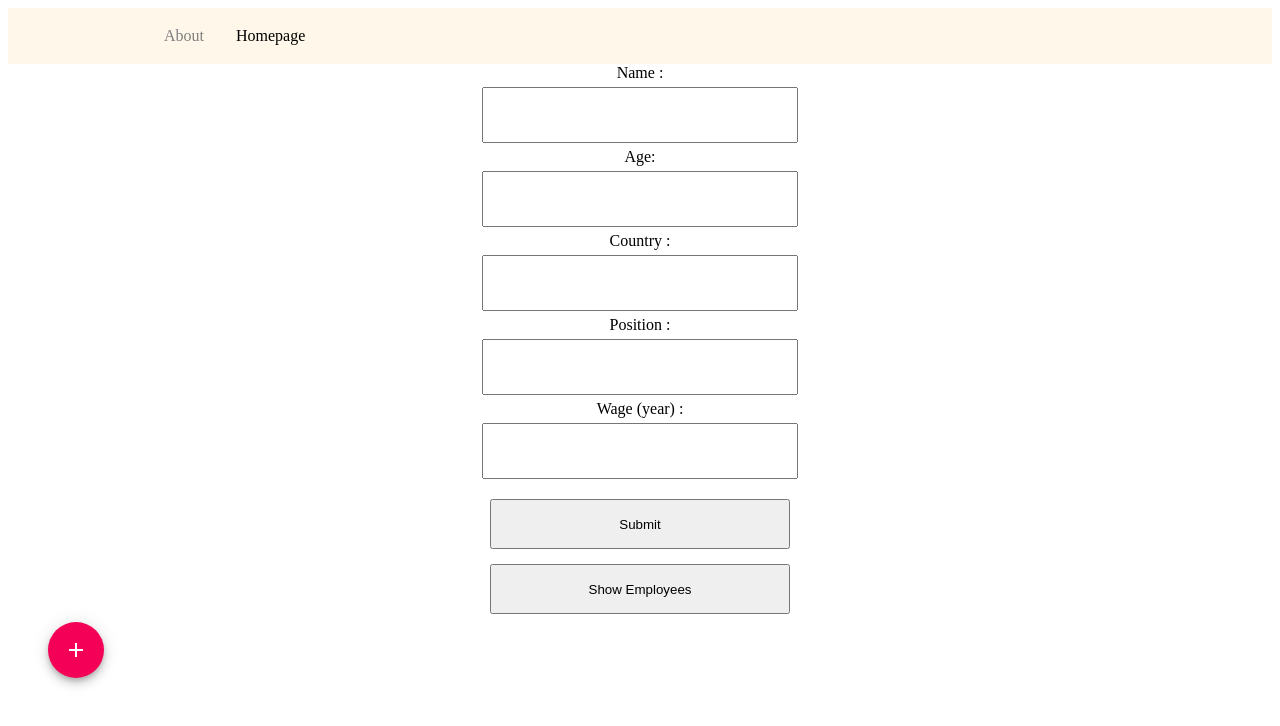
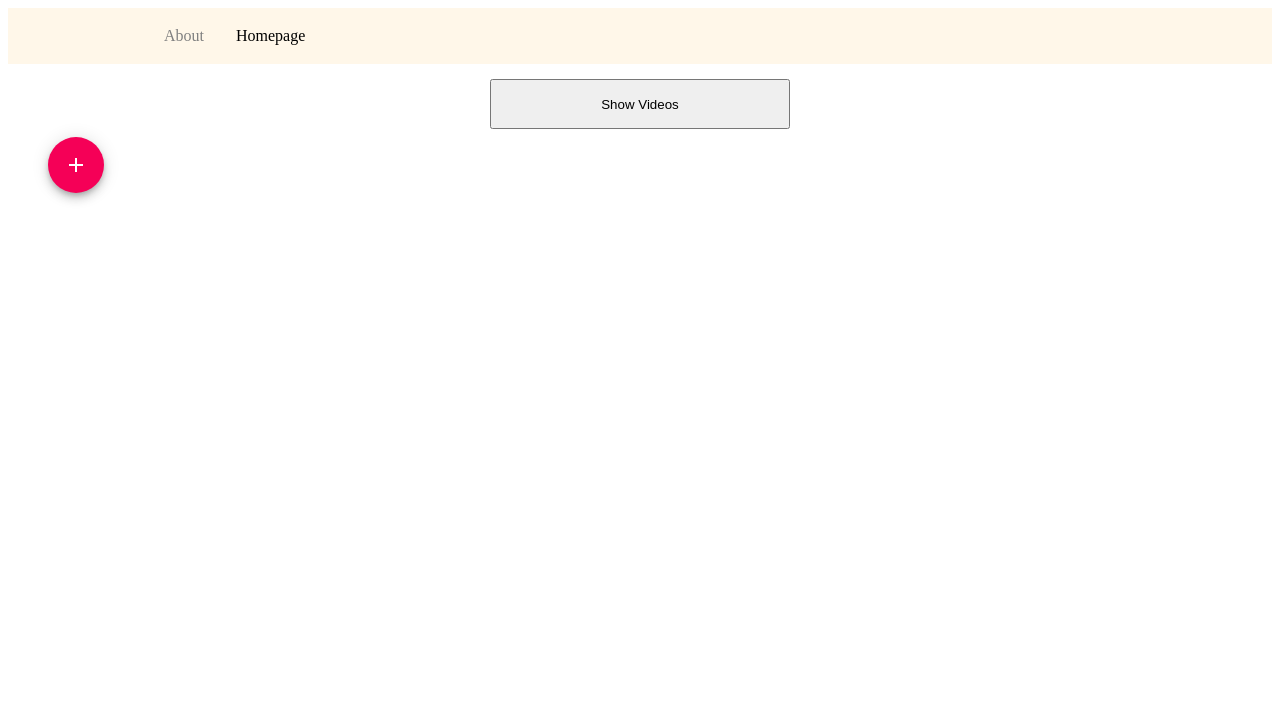
Before and after one commit to sakkarin2000/osproject-timemachine, a React (Create React App) app in the folder client/: page / in a window 1280 px wide. Shown: the top 726 px of the page. Built offline with nearby package versions, Linux system fonts and the light colour scheme.

Commit message:
fetch but can't read image

```diff
--- a/client/src/pages/index.js
+++ b/client/src/pages/index.js
@@ -37,52 +37,28 @@ const Home = () => {
     setOpen(true);
   };
   const handleClose = () => {
+    setPreThumbnail(process.env.PUBLIC_URL + "/thumbnail_mock.jpg");
+    setProgress("0");
     setOpen(false);
   };
-  const [name, setName] = useState("");
-  const [age, setAge] = useState(0);
-  const [country, setCountry] = useState("");
-  const [position, setPosition] = useState("");
-  const [wage, setWage] = useState(0);
+
   // const displayInfo = () => {
   //   console.log(name + age + country + position + wage);
   // };
   const [employeeList, setEmployeeList] = useState([]);
   const [thumbnailForUpload, setThumbnailForUpload] = useState(new FormData());
   const [videoForUpload, setVideoForUpload] = useState(new FormData());
-  const [thumbnailPath, setThumbnailPath] = useState("");
-  const [videoPath, setVideoPath] = useState("");
   const [videoName, setVideoName] = useState("");
   const [description, setDescription] = useState("");
   const [videoList, setVideoList] = useState([]);
 
-  const getEmployee = () => {
-    Axios.get("/employees").then((response) => {
+  const getVideos = () => {
+    Axios.get("/videos").then((response) => {
       console.log(response);
-      setEmployeeList(response.data);
+      setVideoList(response.data);
     });
   };
 
-  const addEmployee = () => {
-    Axios.post("/create", {
-      name: name,
-      age: age,
-      country: country,
-      position: position,
-      wage: wage,
-    }).then(() => {
-      setEmployeeList([
-        ...employeeList,
-        {
-          name: name,
-          age: age,
-          country: country,
-          position: position,
-          wage: wage,
-        },
-      ]);
-    });
-  };
 
   const uploadThumbnail = ({ target: { files } }) => {
     console.log(files[0]);
@@ -101,11 +77,7 @@ const Home = () => {
     data.append("video", files[0]);
     setVideoForUpload(data);
   };
-  const handleSetThumbnailPath = (path) => {
-    setThumbnailPath(path);
-    console.log("thumbnailPath is:");
-    console.log(thumbnailPath);
-  };
+
   const handleSubmit = () => {
     Axios.post("/uploadThumbnail", thumbnailForUpload).then((response1) => {
       console.log(response1.data.path);
@@ -134,47 +106,13 @@ const Home = () => {
   return (
     <div className="App">
       <div className="information">
-        <label>Name : </label>
-        <input
-          type="text"
-          onChange={(event) => {
-            setName(event.target.value);
-          }}
-        ></input>
-        <label>Age: </label>
-        <input
-          type="number"
-          onChange={(event) => {
-            setAge(event.target.value);
-          }}
-        ></input>
-        <label>Country : </label>
-        <input
-          type="text"
-          onChange={(event) => {
-            setCountry(event.target.value);
-          }}
-        ></input>
-        <label>Position : </label>
-        <input
-          type="text"
-          onChange={(event) => {
-            setPosition(event.target.value);
-          }}
-        ></input>
-        <label>Wage (year) : </label>
-        <input
-          type="number"
-          onChange={(event) => {
-            setWage(event.target.value);
-          }}
-        ></input>
-        <button onClick={addEmployee}>Submit</button>
-        <button className="information" onClick={getEmployee}>
-          Show Employees
+
+        <button className="information" onClick={getVideos}>
+          Show Videos
         </button>
-        {employeeList.map((val, key) => {
-          return <div>{val.name}</div>;
+        {videoList.map((val, key) => {
+          return <div><img src={val.thumbnailPath} width="auto" height="150px"></img>
+            {val.id+" "+val.videoName+" "+val.description+" \n"+val.thumbnailPath+" \n"+val.filePath+" \n"+val.publishDateTime+" "+val.editDateTime+" \n"}<br></br></div>;
         })}
       </div>
       <div>
```
Also changed, not shown: 1 other file (tests, documents, lock files or other folders).
